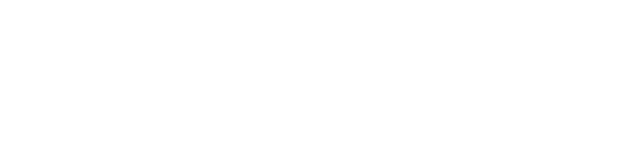
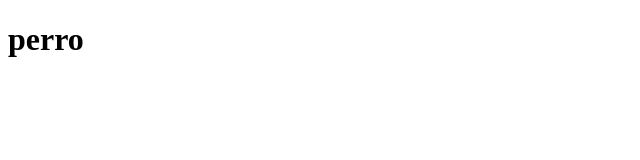
Before and after one commit to rubi06/anoguate, a plain HTML site: page index.html in a window 1280 px wide. Shown: the whole page, without its empty margins (0-640 px from the left). Drawn offline with Linux system fonts and the light colour scheme.

Commit message:
perro aceptado

```diff
--- a/index.html
+++ b/index.html
@@ -7,6 +7,6 @@
     <title>Document</title>
 </head>
 <body>
-
+    <h1>perro</h1>
 </body>
 </html>
```
